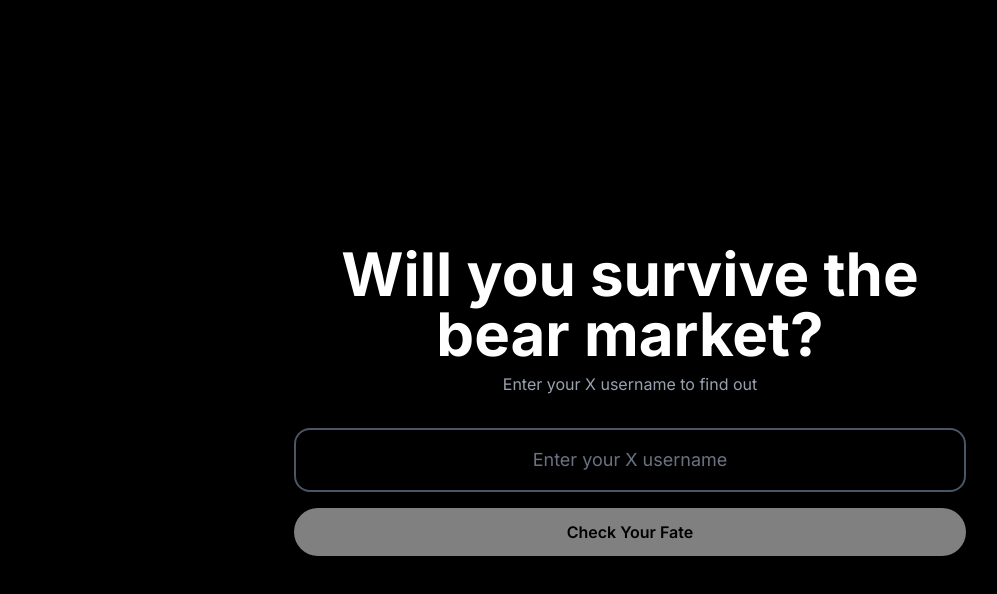
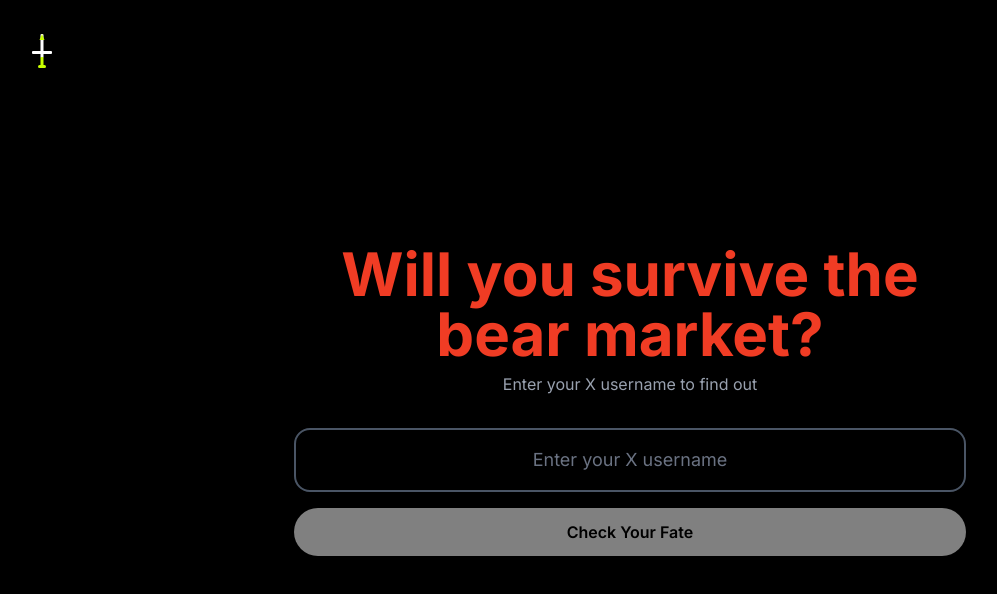
Before and after one commit to therosieum/v0-legion-landing-page, a Next.js app: page / in a window 1280 px wide. Shown: the top 594 px of the page, without its empty margins (10-1007 px from the left). Built offline with nearby package versions, Linux system fonts and the light colour scheme.

Commit message:
feat: add Legion logo and red headline\n\nAdd Legion sword mark logo and update headline color to red (#F03C24).

```diff
--- a/app/page.tsx
+++ b/app/page.tsx
@@ -1,14 +1,20 @@
 'use client'
 
+import { LegionMark } from '@/components/legion-logo'
 import { BearMarketChecker } from '@/components/bear-market-checker'
 
 export default function Home() {
   return (
-    <main className="min-h-screen bg-black flex flex-col items-center justify-center px-4 py-12">
+    <main className="min-h-screen bg-black flex flex-col items-center justify-center px-4 py-12 relative">
+      {/* Legion Logo - Top Left */}
+      <div className="absolute top-8 left-8">
+        <LegionMark size={40} className="text-white" />
+      </div>
+
       <div className="w-full max-w-2xl space-y-8">
         {/* Title */}
         <div className="text-center space-y-2">
-          <h1 className="text-5xl md:text-6xl font-bold text-white">
+          <h1 className="text-5xl md:text-6xl font-bold text-[#F03C24]">
             Will you survive the bear market?
           </h1>
           <p className="text-gray-400 text-base">
```
